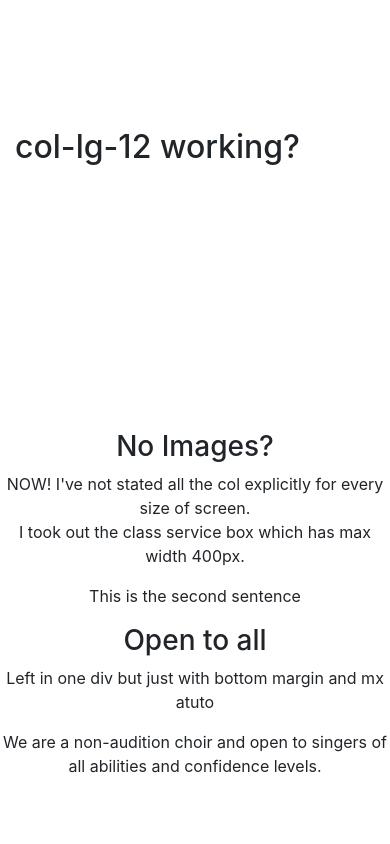
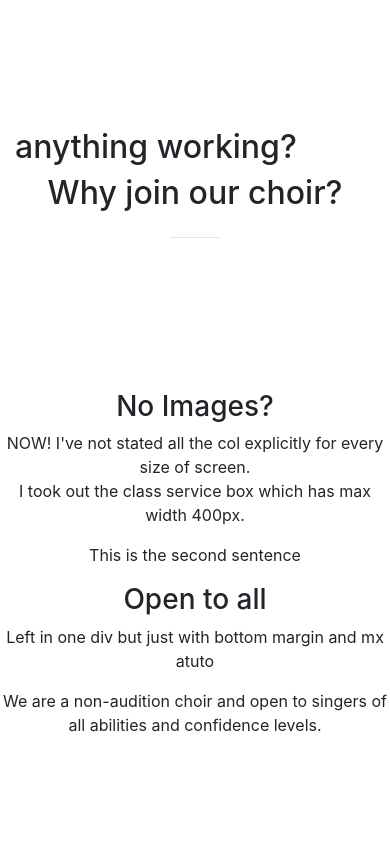
Before and after one commit to andhide/andhide.github.io, a website with bundled scripts: page tablet collums 2.html in a window 390 px wide. Shown: the top 844 px of the page. Built offline with nearby package versions, Linux system fonts and the light colour scheme.

Commit message:
Update tablet collums 2.html

```diff
--- a/tablet collums 2.html
+++ b/tablet collums 2.html
@@ -34,11 +34,21 @@
       <div class="container-fluid text-centre">
         <div class="row">
           <div class="col-lg-12">
-            <h2 class="section-heading">col-lg-12 working?</h2>
+            <h2 class="section-heading">anything working?</h2>
           </div>
         </div>
       </div>
-    </section>
+
+
+      <div class="container">
+        <div class="row">
+          <div class="col-lg-12 text-center">
+            <h2 class="section-heading">Why join our choir?</h2>
+            <hr class="my-4">
+          </div>
+        </div>
+      </div>
+
 
      <section id="trying to make colums work better">
        <div>
```
